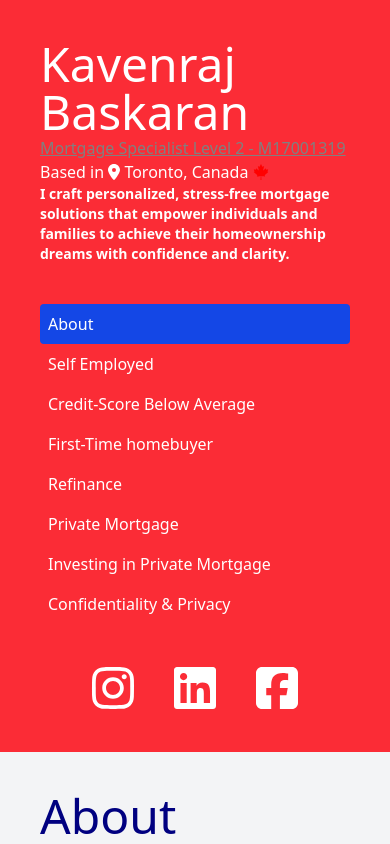
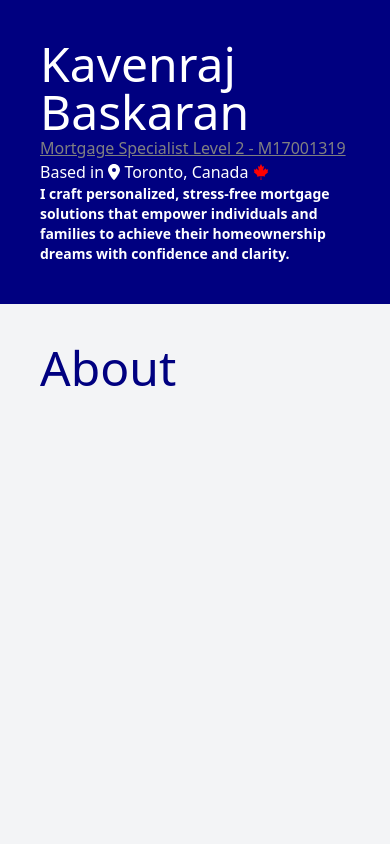
Before and after one commit to Thuthikaran/kavenraj, a React (Vite) app: page / in a window 390 px wide. Built offline with nearby package versions, Linux system fonts and the light colour scheme.

Commit message:
hiding stuff on mobile

```diff
--- a/src/App.jsx
+++ b/src/App.jsx
@@ -35,7 +35,8 @@ const App = () => {
 
   return (
     <div className="flex flex-col  lg:flex-row h-screen overflow-hidden">
-      <div className="sidebar flex-1 bg-red-500 sm:bg-green-500 md:bg-blue-500 lg:bg-yellow-500 xl:bg-purple-500">
+      <div className="sidebar flex-1 bg-[navy]">
+        {/* sm:bg-green-500 md:bg-blue-500 lg:bg-yellow-500 xl:bg-purple-500 */}
         <div className="flex flex-col gap-10 p-10">
           <header>
             <h1 className="text-white text-5xl">Kavenraj Baskaran</h1>
@@ -49,7 +50,7 @@ const App = () => {
               their homeownership dreams with confidence and clarity.
             </p>
           </header>
-          <nav>
+          <nav className="hidden lg:block">
             {Object.keys(components).map((name) => (
               <div
                 key={name}
@@ -62,7 +63,7 @@ const App = () => {
               </div>
             ))}
           </nav>
-          <div className="text-center">
+          <div className="text-center hidden lg:block">
             <SocialIcon icon={faInstagram} label="Instagram" />
             <SocialIcon icon={faLinkedin} label="LinkedIn" />
             <SocialIcon icon={faSquareFacebook} label="Facebook" />
@@ -70,9 +71,7 @@ const App = () => {
         </div>
       </div>
       <div className="flex-2 overflow-y-auto bg-gray-100 p-4">
-        <Suspense fallback={<div>Loading...</div>}>
-          <ComponentToRender />
-        </Suspense>
+        <ComponentToRender />
       </div>
     </div>
   );
```
